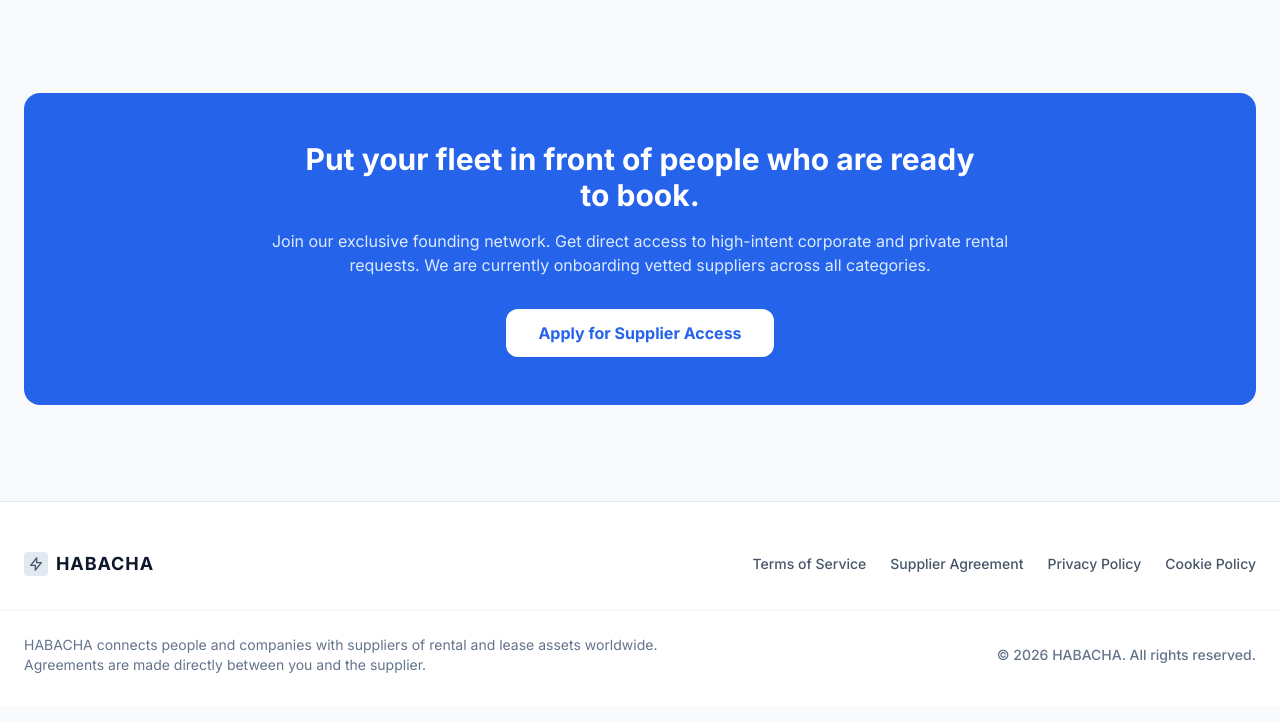
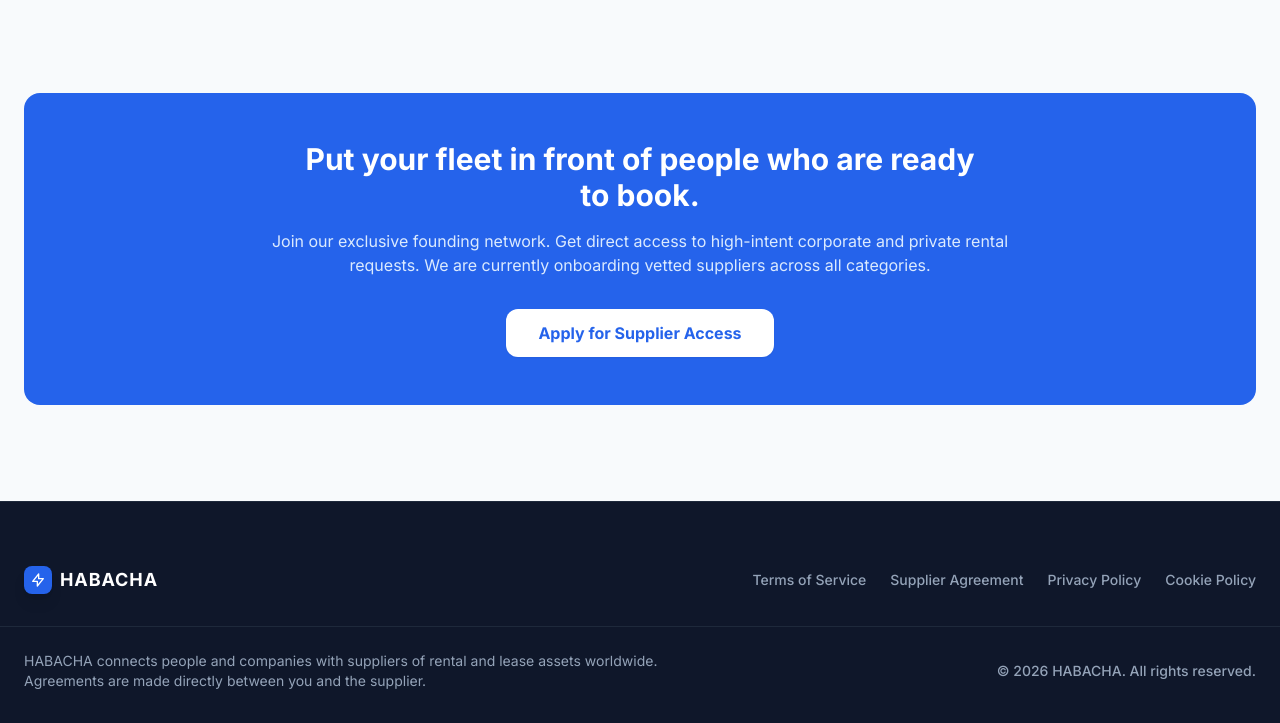
Before and after one commit to habacha1965/habacha-platform, a website: page index.html in a window 1280 px wide. Shown: the part 2008-2731 px from the top of the page. Drawn offline with nearby package versions, Linux system fonts and the light colour scheme.

Commit message:
Design: dark premium footer for index.html and all legal pages

```diff
--- a/index.html
+++ b/index.html
@@ -201,24 +201,24 @@
     </section>
 
     <!-- Footer -->
-    <footer class="w-full bg-white border-t border-slate-200 pt-12 pb-8 mt-auto">
+    <footer class="w-full bg-slate-900 border-t border-slate-800 pt-16 pb-8 mt-auto">
         <div class="max-w-7xl mx-auto px-6 flex flex-col md:flex-row justify-between items-center gap-6">
             <div class="flex items-center gap-2">
-                <div class="bg-slate-200 text-slate-600 p-1 rounded">
+                <div class="bg-blue-600 text-white p-1.5 rounded-lg shadow-lg">
                     <svg class="w-4 h-4" fill="none" stroke="currentColor" viewBox="0 0 24 24"><path stroke-linecap="round" stroke-linejoin="round" stroke-width="2" d="M13 10V3L4 14h7v7l9-11h-7z"/></svg>
                 </div>
-                <span class="font-bold text-lg tracking-wider text-slate-900">HABACHA</span>
+                <span class="font-bold text-lg tracking-wider text-white">HABACHA</span>
             </div>
-            <div class="flex flex-wrap justify-center gap-6 text-sm font-medium text-slate-600">
-                <a href="terms.html" class="flink">Terms of Service</a>
-                <a href="supplier-agreement.html" class="flink">Supplier Agreement</a>
-                <a href="privacy.html" class="flink">Privacy Policy</a>
-                <a href="cookies.html" class="flink">Cookie Policy</a>
+            <div class="flex flex-wrap justify-center gap-6 text-sm font-medium text-slate-400">
+                <a href="terms.html" class="hover:text-white transition">Terms of Service</a>
+                <a href="supplier-agreement.html" class="hover:text-white transition">Supplier Agreement</a>
+                <a href="privacy.html" class="hover:text-white transition">Privacy Policy</a>
+                <a href="cookies.html" class="hover:text-white transition">Cookie Policy</a>
             </div>
         </div>
-        <div class="max-w-7xl mx-auto px-6 mt-8 flex flex-col md:flex-row justify-between items-center gap-4 border-t border-slate-100 pt-6 text-center md:text-left">
-            <p class="text-sm text-slate-500 max-w-2xl">HABACHA connects people and companies with suppliers of rental and lease assets worldwide. Agreements are made directly between you and the supplier.</p>
-            <p class="text-sm text-slate-500 font-medium">© 2026 HABACHA. All rights reserved.</p>
+        <div class="max-w-7xl mx-auto px-6 mt-8 flex flex-col md:flex-row justify-between items-center gap-4 border-t border-slate-800 pt-6 text-center md:text-left">
+            <p class="text-sm text-slate-400 max-w-2xl">HABACHA connects people and companies with suppliers of rental and lease assets worldwide. Agreements are made directly between you and the supplier.</p>
+            <p class="text-sm text-slate-400 font-medium">© 2026 HABACHA. All rights reserved.</p>
         </div>
     </footer>
 
```
